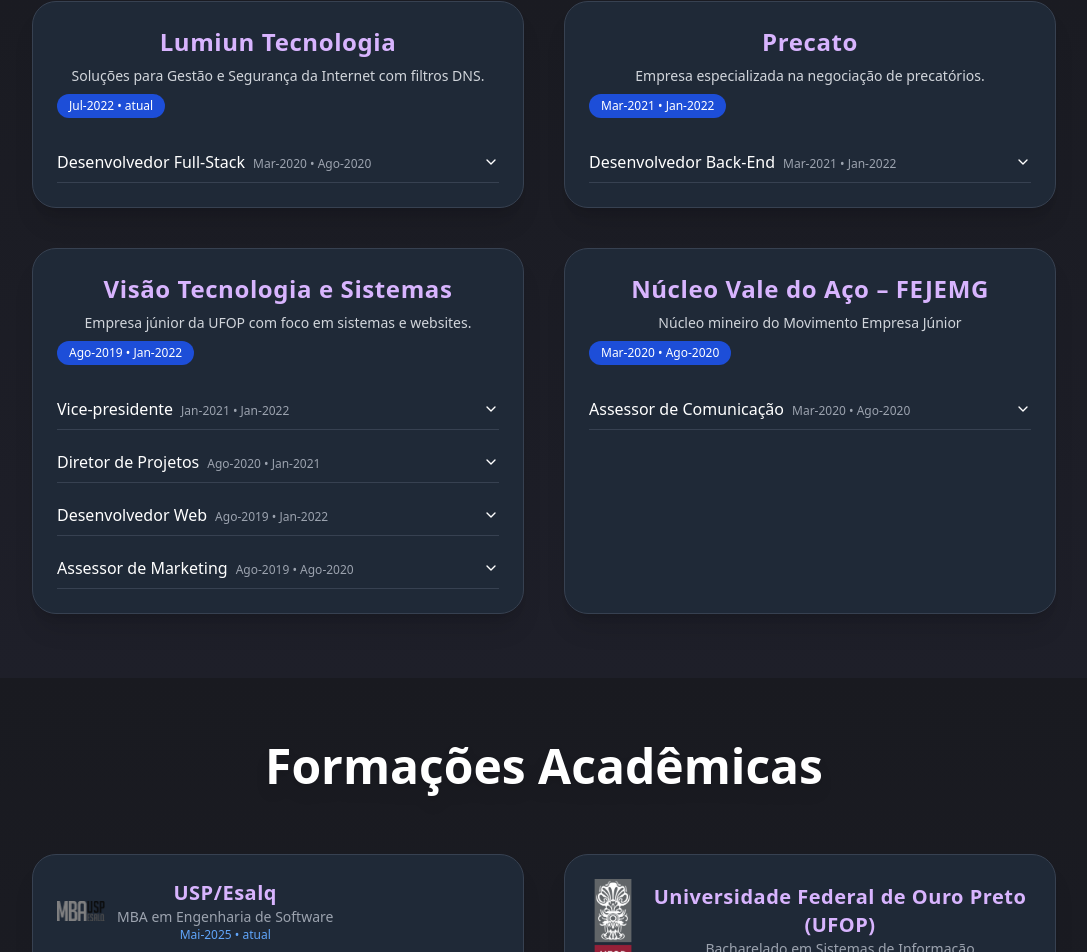
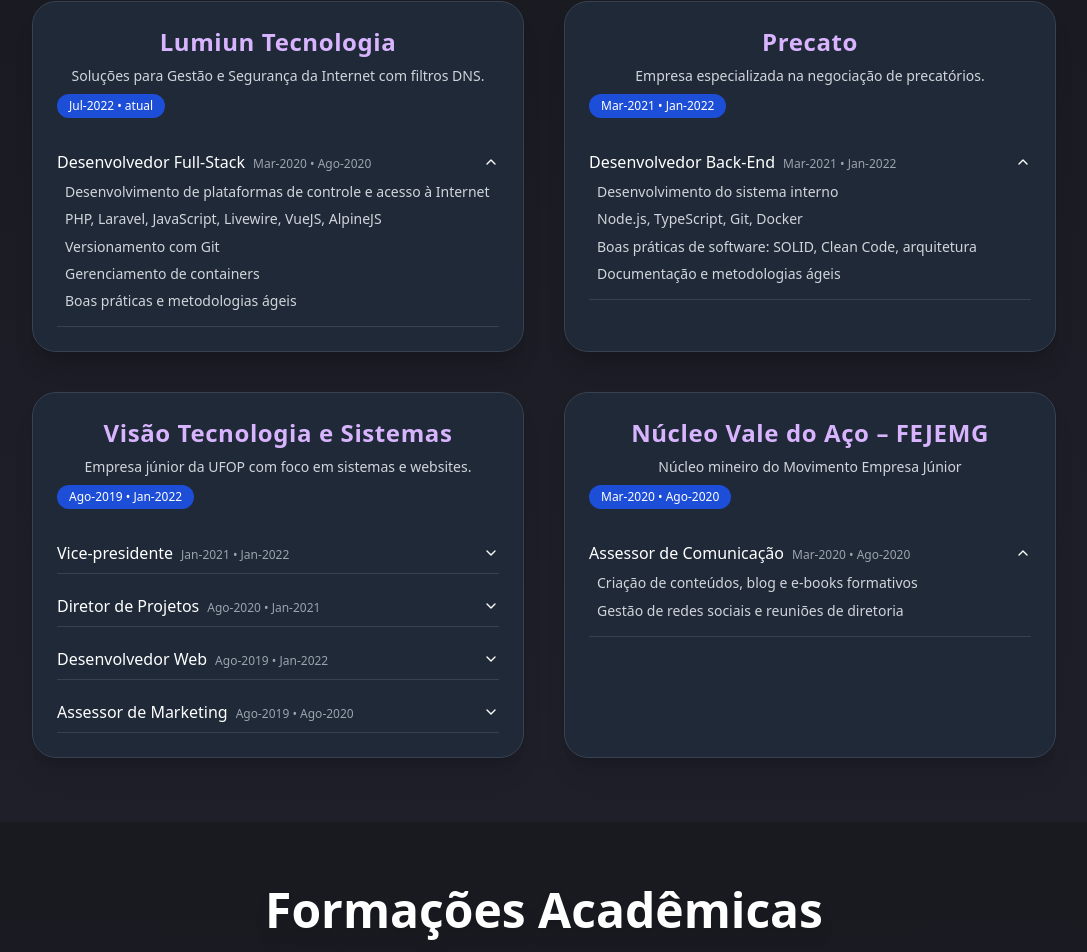
Before and after one commit to andersondev96/portfolio-dev, a Next.js app: page / in a window 1280 px wide. Shown: the part 1243-2195 px from the top of the page, without its empty margins (96-1183 px from the left). Built offline with nearby package versions, Linux system fonts and the light colour scheme.

Commit message:
feat: Default open accordion in experiences section

```diff
--- a/src/components/experience-card.tsx
+++ b/src/components/experience-card.tsx
@@ -17,9 +17,10 @@
   description: string
   period: string
   roles: Role[]
+  defaultOpen?: number[]
 }
 
-export function ExperienceCard({ company, description, period, roles }: ExperienceCardProps) {
+export function ExperienceCard({ company, description, period, roles, defaultOpen }: ExperienceCardProps) {
   return (
     <motion.div
       initial={{ opacity: 0, y: 40 }}
@@ -37,7 +38,7 @@
         </CardHeader>
 
         <CardContent className="p-0">
-          <Accordion.Root type="multiple" className="space-y-3">
+          <Accordion.Root type="multiple" className="space-y-3" defaultValue={defaultOpen?.map((i) => `item-${i}`) || []}>
             {roles.map((role, index) => (
               <CustomAccordionItem
                 key={index}
--- a/src/components/experiences.tsx
+++ b/src/components/experiences.tsx
@@ -30,6 +30,7 @@
                 ]
               }
             ]}
+            defaultOpen={[0]}
           />
 
           <ExperienceCard
@@ -48,6 +49,7 @@
                 ]
               }
             ]}
+            defaultOpen={[0]}
           />
 
           <ExperienceCard
@@ -103,6 +105,7 @@
                 ]
               }
             ]}
+            defaultOpen={[0]}
           />
         </div>
       </div>
```
